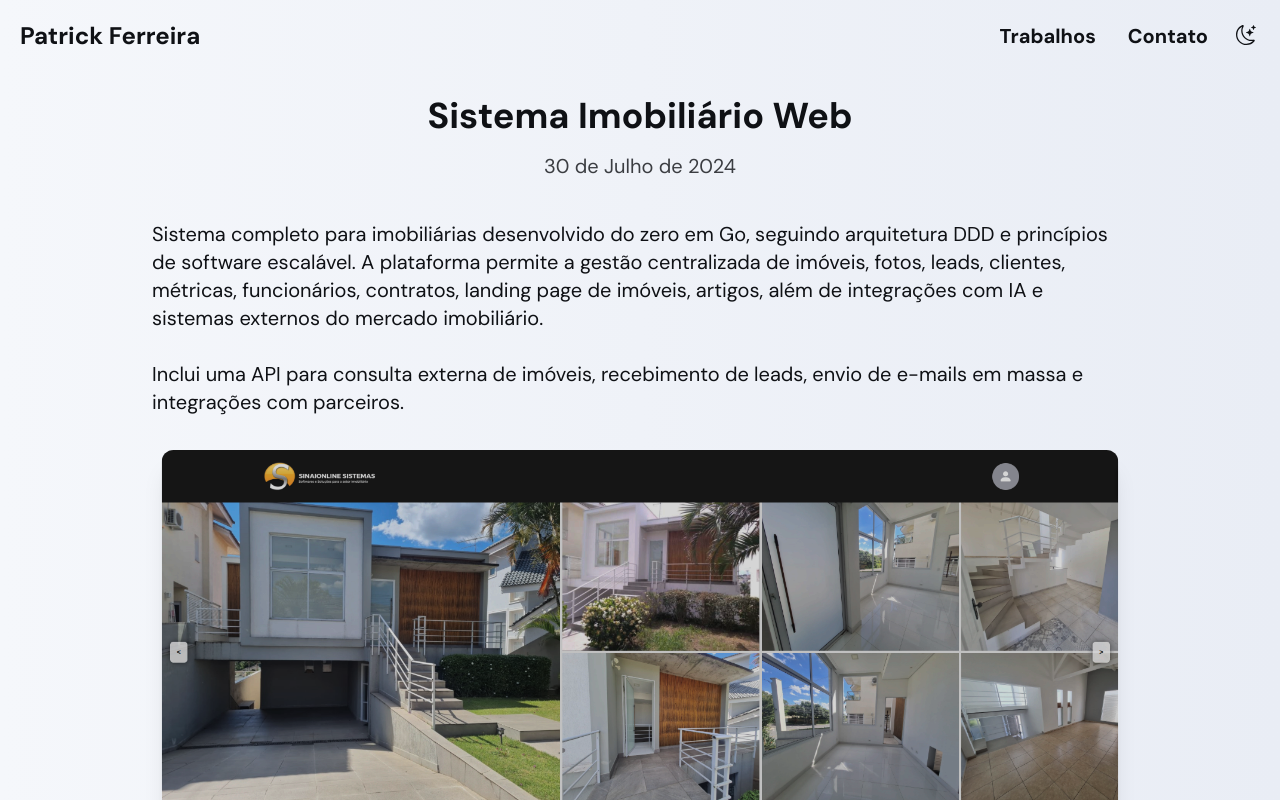
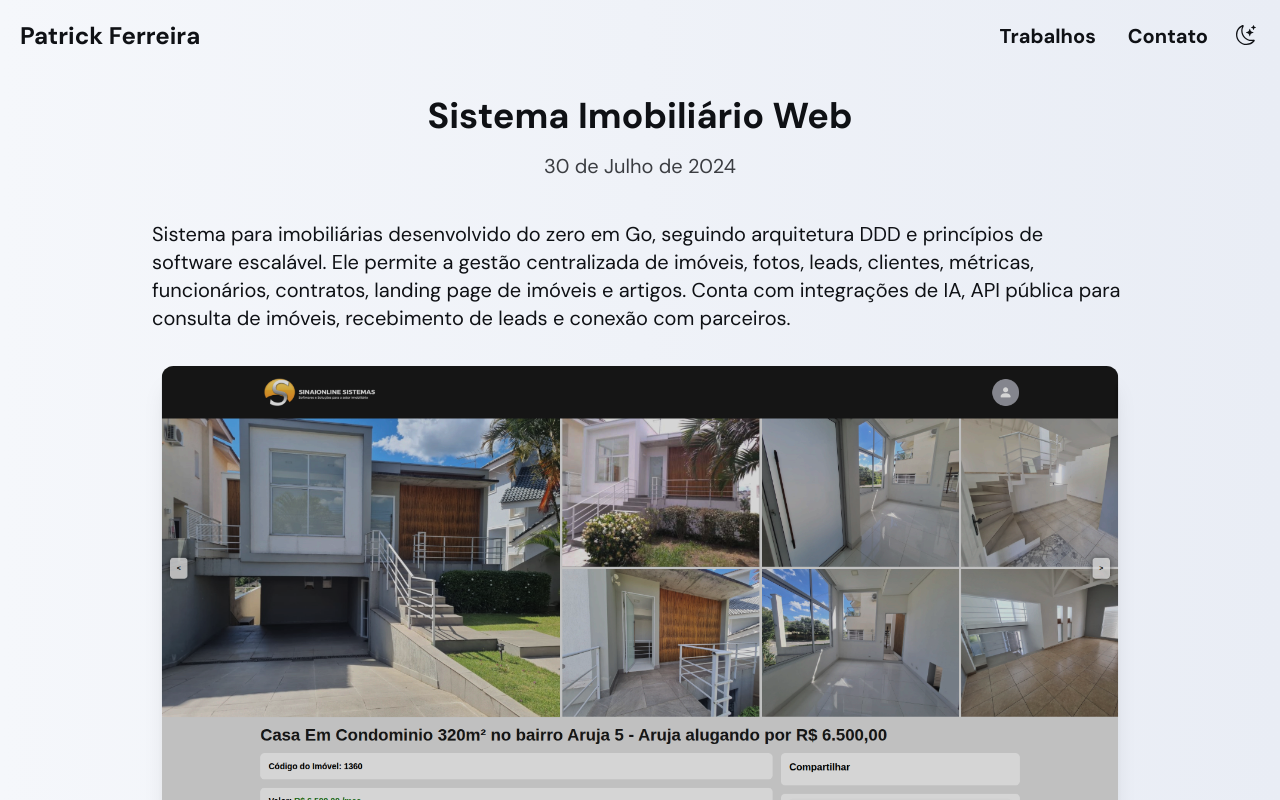
Before and after one commit to patrickkdev/Portfolio-Website, a Next.js app: page /works/1 in a window 1280 px wide. Shown: the top 800 px of the page. Built offline with nearby package versions, Linux system fonts and the light colour scheme.

Commit message:
refactor: simplify work description

```diff
--- a/src/data/works.ts
+++ b/src/data/works.ts
@@ -6,9 +6,7 @@ export const works: Work[] = [
     title: 'Sistema Imobiliário Web',
     subtitle: 'Versão web do sistema Sinaionline para imobiliárias',
     thumbnailUrl: '/images/works/sistema-sinaionline-property-page.png',
-    description: `Sistema completo para imobiliárias desenvolvido do zero em Go, seguindo arquitetura DDD e princípios de software escalável. A plataforma permite a gestão centralizada de imóveis, fotos, leads, clientes, métricas, funcionários, contratos, landing page de imóveis, artigos, além de integrações com IA e sistemas externos do mercado imobiliário.
-
-Inclui uma API para consulta externa de imóveis, recebimento de leads, envio de e-mails em massa e integrações com parceiros.
+    description: `Sistema para imobiliárias desenvolvido do zero em Go, seguindo arquitetura DDD e princípios de software escalável. Ele permite a gestão centralizada de imóveis, fotos, leads, clientes, métricas, funcionários, contratos, landing page de imóveis e artigos. Conta com integrações de IA, API pública para consulta de imóveis, recebimento de leads e conexão com parceiros.
 
 ![Sistema Imobiliário Web – Página do imóvel](/images/works/sistema-sinaionline-property-page.png)
 
```
